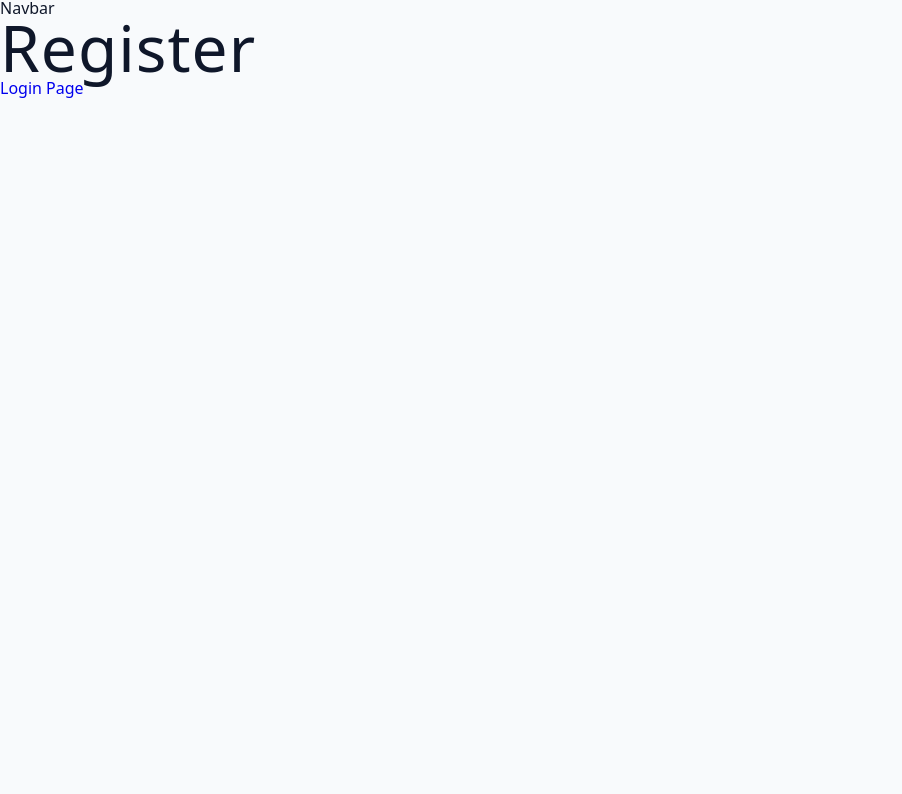
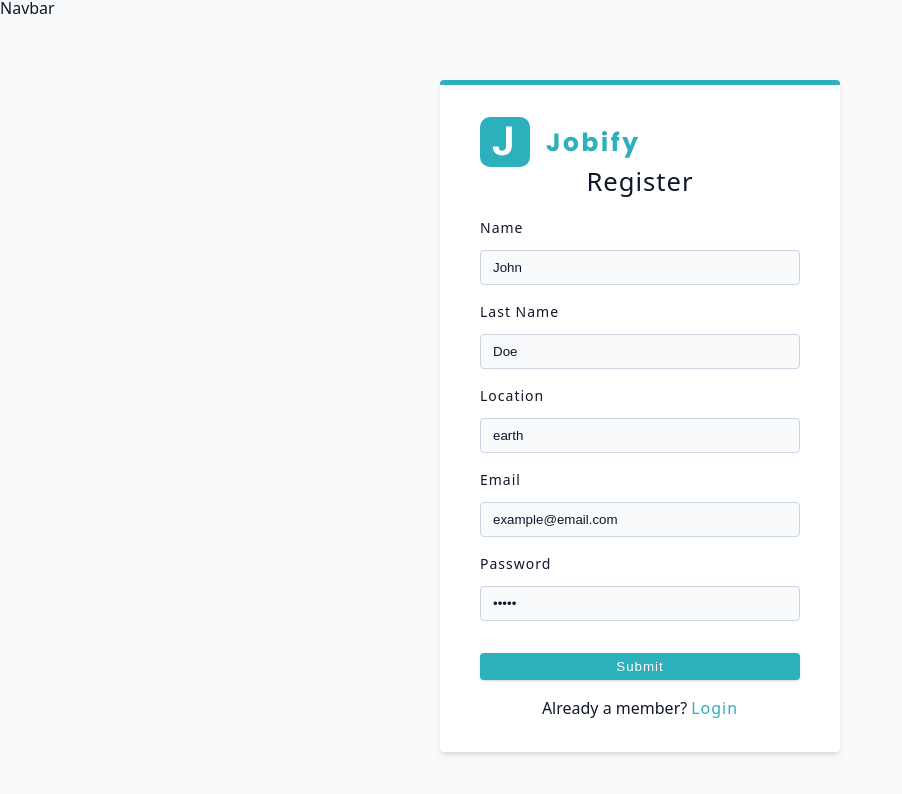
Before and after one commit to MennaEbied/Jobify, a React (Vite) app: page /register in a window 1280 px wide. Shown: the top 794 px of the page, without its empty margins (0-902 px from the left). Built offline with nearby package versions, Linux system fonts and the light colour scheme.

Commit message:
Create register page

```diff
--- a/src/pages/Register.jsx
+++ b/src/pages/Register.jsx
@@ -1,14 +1,35 @@
-import { Link } from "react-router-dom"
-
+import { Link } from "react-router-dom";
+import Wrapper from "../assets/wrappers/RegisterAndLoginPage";
+import { Logo, FormRow } from "../components";
 
 const Register = () => {
   return (
-    <div>
-<h1>Register</h1>
-<Link to={'/login'}>Login Page</Link>
-    </div>
+    <Wrapper>
+      <form className="form">
+        <Logo />
+        <h4>Register</h4>
+        <FormRow type="text" name="name" defaultValue="John" />
+        <FormRow
+          type="text"
+          name="lastName"
+          labelText="Last Name"
+          defaultValue="Doe"
+        />
+        <FormRow type="text" name="location" defaultValue="earth" />
+        <FormRow type="email" name="email" defaultValue="example@email.com" />
+        <FormRow type="password" name="password" defaultValue="*****" />
+        <button type="submit" className="btn btn-block">
+          Submit
+        </button>
+        <p>
+          Already a member?
+          <Link to="/login" className="member-btn">
+            Login
+          </Link>
+        </p>
+      </form>
+    </Wrapper>
+  );
+};
 
-  )
-}
-
-export default Register
+export default Register;
```
